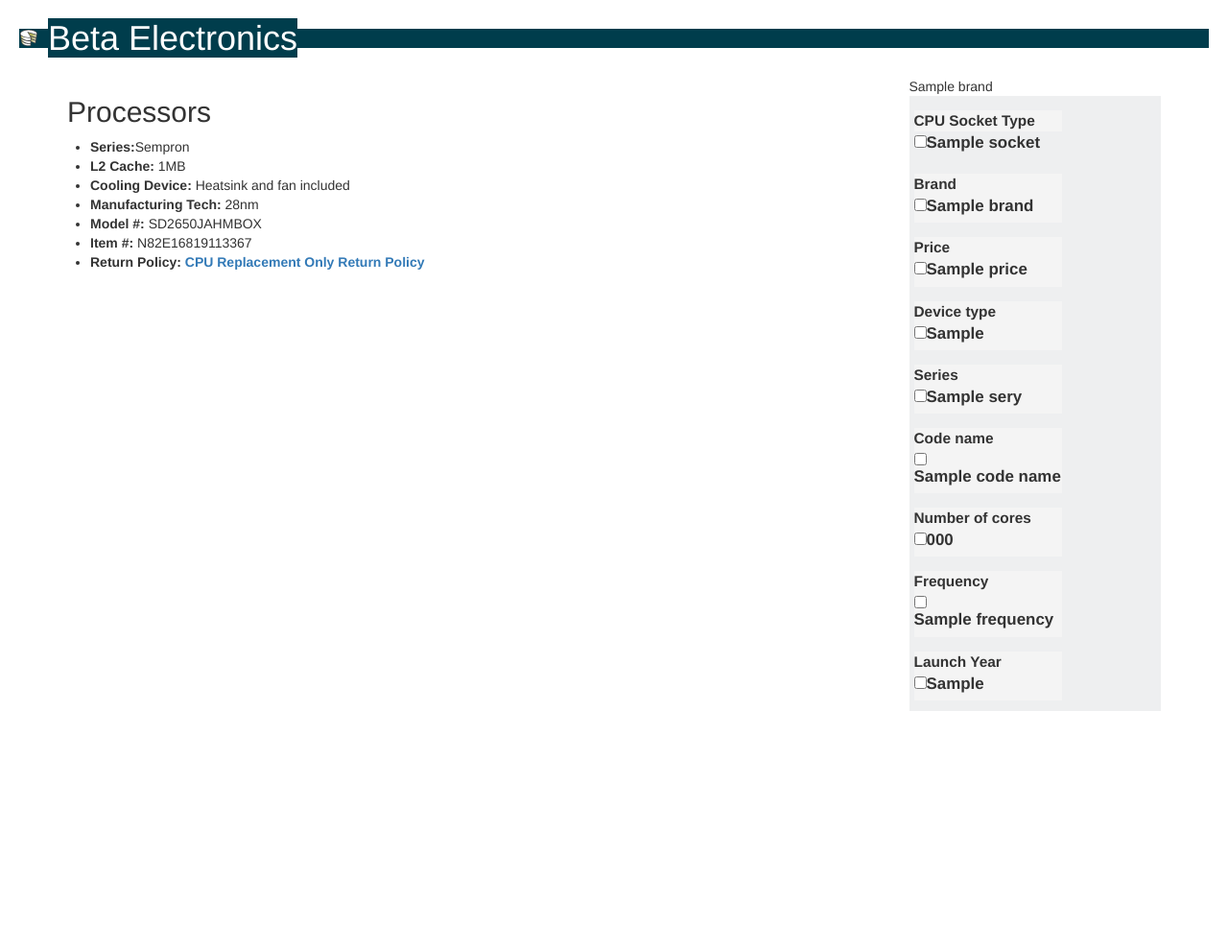
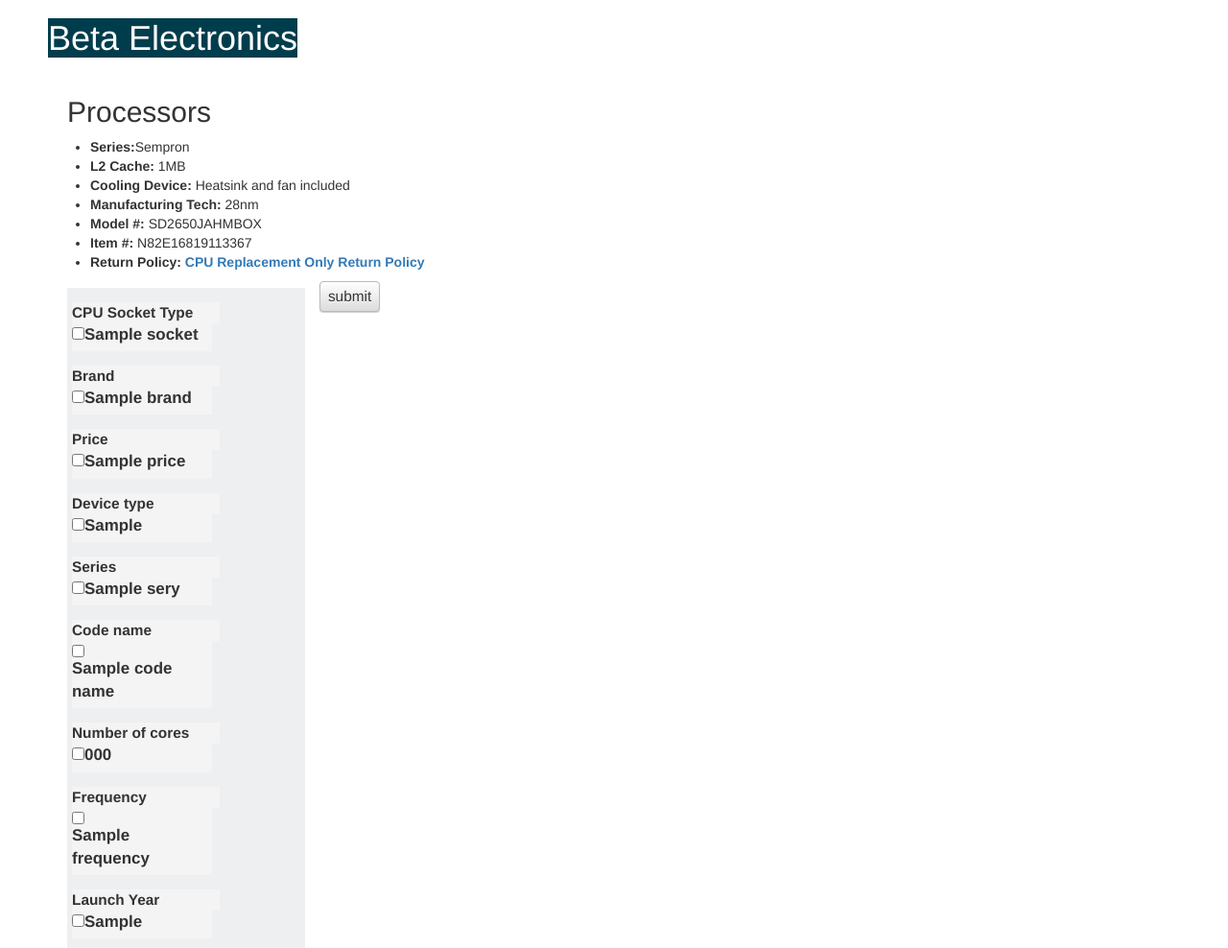
Before and after one commit to sistem442/projectb, a CakePHP app: the page made by app/View/Processors/filter.ctp in a window 1280 px wide. Shown: the top 988 px of the page at 96% size. Before the commit the page ends 741 px from the top, so only its background shows below. Run offline with PHP 8.4 and a stand-in for CakePHP, Linux system fonts and the light colour scheme; the template is opened without the code that fills it: most values are stand-ins (such as "Sample title", 1, 10 or a date in 2020); some libraries are stand-ins or nearby versions.

Commit message:
working on processors, database added i3

```diff
--- a/app/View/Processors/filter.ctp
+++ b/app/View/Processors/filter.ctp
@@ -3,7 +3,9 @@
         <div class=" col-sm-9">
             <h2><?php echo __('Processors'); ?></h2>
 
-            <?php foreach ($processors as $processor): ?>
+            <?php
+            if(isset($processors)){
+                foreach ($processors as $processor): ?>
                 <ul class="featureList">
                     <li><b>Series:</b>Sempron</li>
                     <li><b>L2 Cache:</b> 1MB</li>
@@ -13,68 +15,48 @@
                     <li><b>Item #: </b>N82E16819113367</li>
                     <li><b>Return Policy: </b><a href="http://kb.newegg.com/Policies/Article/1167#39" target="_blank" title="CPU Replacement Only Return Policy(New Window)">CPU Replacement Only Return Policy</a></li>
                 </ul>
-            <?php endforeach; ?>
-            <p>
-            <?php
-            echo $this->Paginator->counter(array(
-                    'format' => __('Page {:page} of {:pages}, showing {:current} records out of {:count} total, starting on record {:start}, ending on {:end}')
-            ));
-            ?>	</p>
+                <?php endforeach;
+            }?>
+        </div>
+        <form action="/processors/filter" method="POST">
+            <input type="submit" value="<?php echo __("submit"); ?>"/>
 
-        </div>
         <div class="col-sm-3">
-            <?php
-                foreach ($brands as $brand)
-                {
-                    echo $brand;
-                }
-            ?>
-
             <div id="searchFacets" class="gdSearchList">
-                <script type="text/javascript" lang="javascript">
-                    var smartProperties = [];
-                    var smartSections = [];
-                </script>
-
-
-
-
-
-                <dl id="facet600005840" class="main">
+                <dl class="main">
                     <dt class="commondt">CPU Socket Type</dt>
-                    <input name="hidNSValue" value="600005851,600436886,600095610,600217725,600535697,600005853" type="hidden">
-                    <?php foreach ($socket as $value) { ?>
+                    <?php foreach ($socket as $key => $value) { ?>
                                 <dd class="commondd">
-                                     <input id="600005851" name="600005840" neg-n-value="100007671 600005851" autocomplete="off" type="checkbox">
+                                    <input id="600005851" name="socket[]"  autocomplete="off" type="checkbox" value="<?php echo $value; ?>">
                                      <label for="600005851"><?php echo $value; ?></label>
                                  </dd>
                     <?php } ?>
                 </dl>
-                <dl id="facet4816" class="main">
+                <dl class="main">
                     <dt class="commondt">Brand</dt>
                     <?php foreach ($brands as $value) { ?>
                                 <dd class="commondd">
-                                     <input id="600005851" name="600005840" neg-n-value="100007671 600005851" autocomplete="off" type="checkbox">
+                                     <input id="600005851" name="brand[]"  autocomplete="off" type="checkbox" value="<?php echo $value; ?>">
                                      <label for="600005851"><?php echo $value; ?></label>
                                  </dd>
                     <?php } ?>
                 </dl>
                 <?php $success = asort($price); if($success): ?>
-                <dl id="facet4816" class="main">
+                <dl class="main">
                     <dt class="commondt">Price</dt>
                     <?php foreach ($price as $value) { ?>
                                 <dd class="commondd">
-                                     <input id="600005851" name="600005840" neg-n-value="100007671 600005851" autocomplete="off" type="checkbox">
+                                     <input id="600005851" name="price[]"  autocomplete="off" type="checkbox" value="<?php echo $value; ?>">
                                      <label for="600005851"><?php if ($value == NULL) echo __('no price'); else echo $value; ?></label>
                                  </dd>
                     <?php } ?>
                 </dl>
                 <?php endif; ?>
-                <dl id="facet4816" class="main">
+                <dl class="main">
                     <dt class="commondt">Device type</dt>
                     <?php foreach ($device_type as $value) { ?>
                                 <dd class="commondd">
-                                     <input id="600005851" name="600005840" neg-n-value="100007671 600005851" autocomplete="off" type="checkbox">
+                                     <input id="600005851" name="device_type[]"  autocomplete="off" type="checkbox" value="<?php echo $value; ?>">
                                      <label for="600005851"><?php echo $value; ?></label>
                                  </dd>
                     <?php } ?>
@@ -83,48 +65,48 @@
                     <dt class="commondt">Series</dt>
                     <?php foreach ($series as $value) { ?>
                                 <dd class="commondd">
-                                     <input id="600005851" name="600005840" neg-n-value="100007671 600005851" autocomplete="off" type="checkbox">
+                                     <input id="600005851" name="series[]"  autocomplete="off" type="checkbox" value="<?php echo $value; ?>">
                                      <label for="600005851"><?php echo $value; ?></label>
                                  </dd>
                     <?php } ?>
                 </dl>
-                <dl id="facet4816" class="main">
+                <dl class="main">
                     <dt class="commondt">Code name</dt>
                     <?php foreach ($code_name as $value) { ?>
                                 <dd class="commondd">
-                                     <input id="600005851" name="600005840" neg-n-value="100007671 600005851" autocomplete="off" type="checkbox">
+                                     <input id="600005851" name="code_name[]"  autocomplete="off" type="checkbox" value="<?php echo $value; ?>">
                                      <label for="600005851"><?php echo $value; ?></label>
                                  </dd>
                     <?php } ?>
                 </dl>
                 <?php $success = asort($number_of_cores); if($success): ?>
-                <dl id="facet4816" class="main">
+                <dl class="main">
                     <dt class="commondt">Number of cores</dt>
                     <?php foreach ($number_of_cores as $value) { ?>
                                 <dd class="commondd">
-                                     <input id="600005851" name="600005840" neg-n-value="100007671 600005851" autocomplete="off" type="checkbox">
+                                     <input id="600005851" name="number_of_cores[]"  autocomplete="off" type="checkbox" value="<?php echo $value; ?>">
                                      <label for="600005851"><?php echo $value; ?></label>
                                  </dd>
                     <?php } ?>
                 </dl>
                 <?php endif; ?>
                 <?php $success = asort($frequency); if($success): ?>
-                <dl id="facet4816" class="main">
+                <dl class="main">
                     <dt class="commondt">Frequency</dt>
                     <?php foreach ($frequency as $value) { ?>
                                 <dd class="commondd">
-                                     <input id="600005851" name="600005840" neg-n-value="100007671 600005851" autocomplete="off" type="checkbox">
+                                     <input id="600005851" name="frequency[]"  autocomplete="off" type="checkbox" value="<?php echo $value; ?>">
                                      <label for="600005851"><?php echo $value; ?></label>
                                  </dd>
                     <?php } ?>
                 </dl>
                 <?php endif; ?>
                 <?php $success = asort($launch_year); if($success): ?>
-                <dl id="facet4816" class="main">
+                <dl class="main">
                     <dt class="commondt">Launch Year</dt>
                     <?php foreach ($launch_year as $value) { ?>
                                 <dd class="commondd">
-                                     <input id="600005851" name="600005840" neg-n-value="100007671 600005851" autocomplete="off" type="checkbox">
+                                     <input id="600005851" name="launch_year[]" autocomplete="off" type="checkbox" value="<?php echo $value; ?>">
                                      <label for="600005851"><?php echo $value; ?></label>
                                  </dd>
                     <?php } ?>
@@ -132,5 +114,9 @@
                  <?php endif; ?>
             </div>
         </div>
+        </form>
     </div>
 </div>
+<script type="text/javascript">
+
+</script>
--- a/app/webroot/css/cake.generic.css
+++ b/app/webroot/css/cake.generic.css
@@ -82,7 +82,7 @@ p {
 }
 #header h1 {
 	line-height:20px;
-	background: #003d4c url('../img/cake.icon.png') no-repeat left;
+	/*background: #003d4c url('../img/cake.icon.png') no-repeat left;*/
 	color: #fff;
 	padding: 0px 30px;
 }
```
Also changed, not shown: SQL/projectb.sql (+26 -4 lines), app/Controller/ProcessorsController.php (+29 -0 lines). Lines whose indentation alone changed are shown as unchanged.
